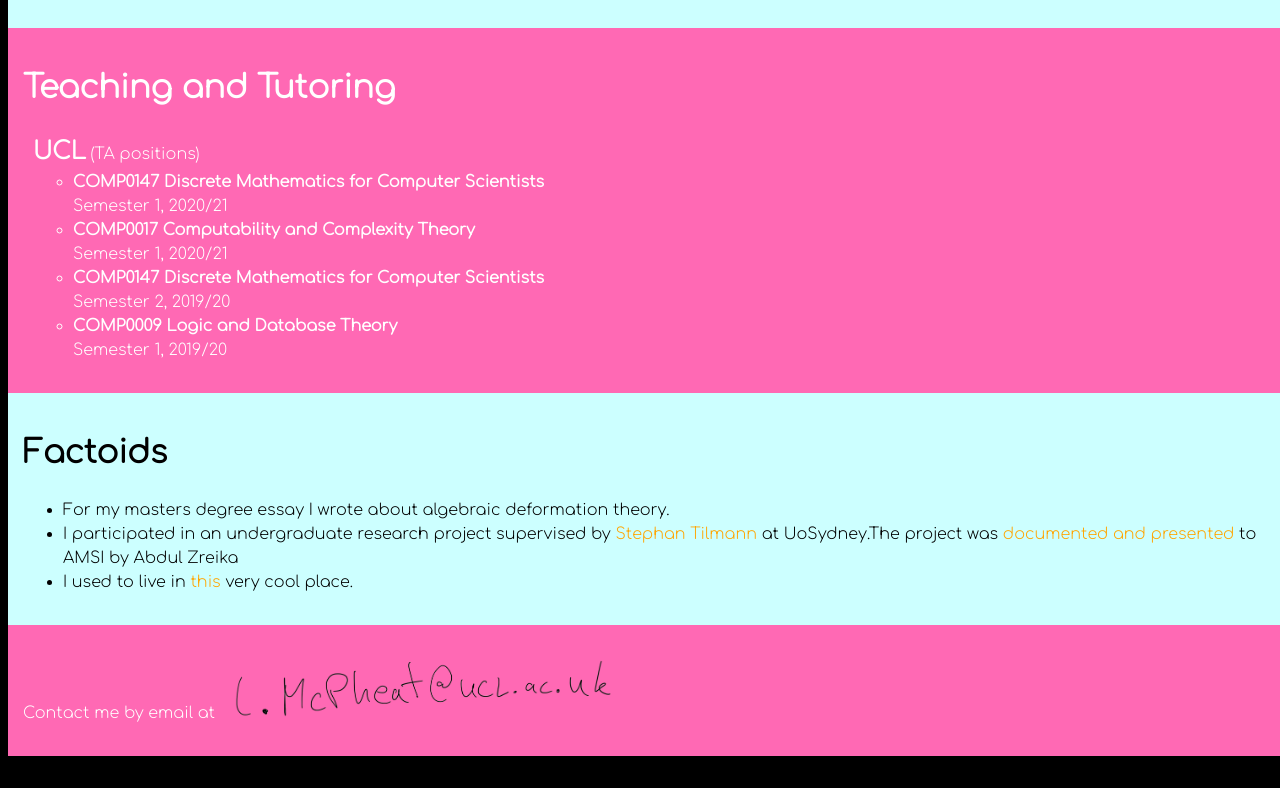
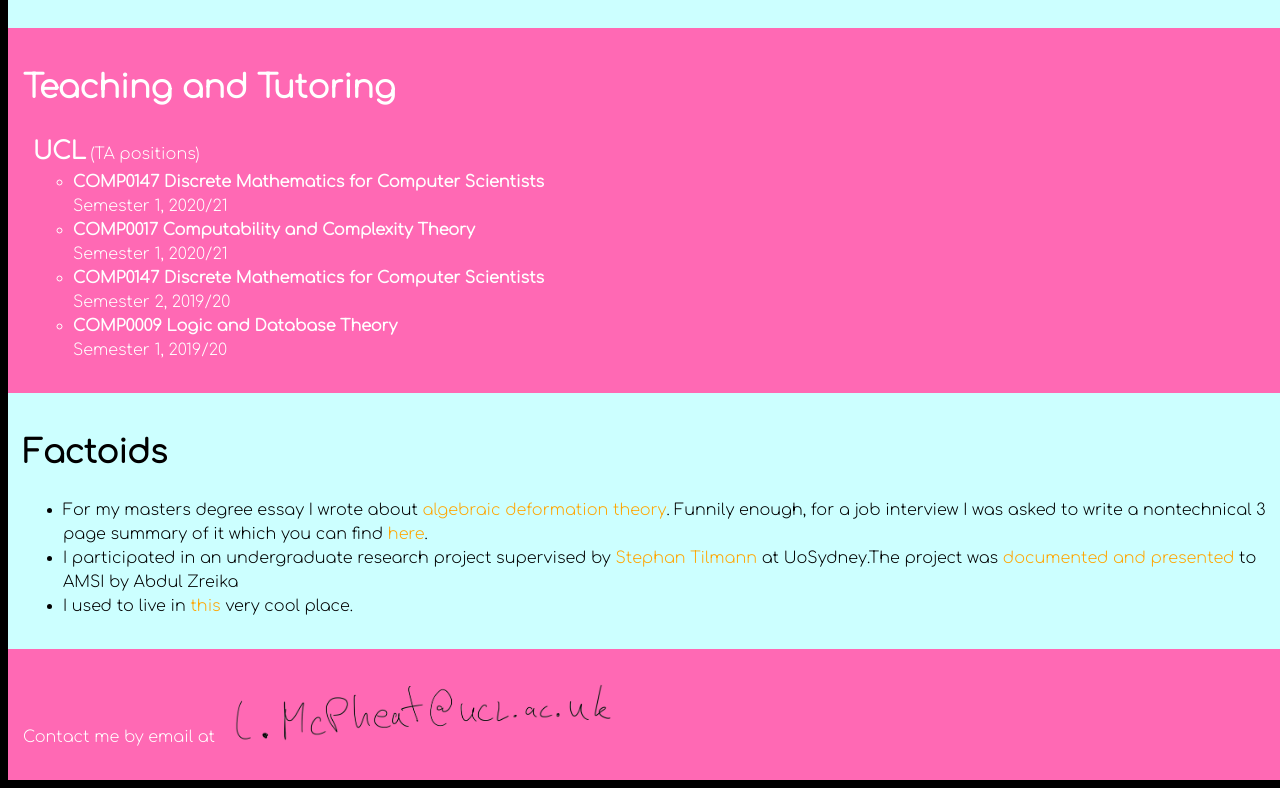
Before and after one commit to LMcPheat/CV, a plain HTML site: page index.html in a window 1280 px wide. Shown: the part 1491-2279 px from the top of the page. Before the commit the page ends 2255 px from the top, so only its background shows below. Drawn offline with Linux system fonts and the light colour scheme.

Commit message:
edited essay addition

```diff
--- a/index.html
+++ b/index.html
@@ -146,7 +146,7 @@
 	<h1> Factoids </h1>
 	<ul>
 			<li>
-				For my masters degree essay I wrote about algebraic deformation theory.
+				For my masters degree essay I wrote about <a href="Deformations_of_Algebras.pdf">algebraic deformation theory</a>. Funnily enough, for a job interview I was asked to write a nontechnical 3 page summary of it which you can find <a href="Deformations_Essay__Copy_.pdf">here</a>.
 			</li>
 			<li>
 				I participated in an undergraduate research project supervised by <a href="https://www.maths.usyd.edu.au/u/tillmann/index.html">Stephan Tilmann </a> at UoSydney.The project was <a href="https://vrs.amsi.org.au/wp-content/uploads/sites/78/2016/03/Abdul_Zreika_Report.pdf">documented and presented</a> to AMSI by Abdul Zreika
```
Also changed, not shown: 2 other files.
